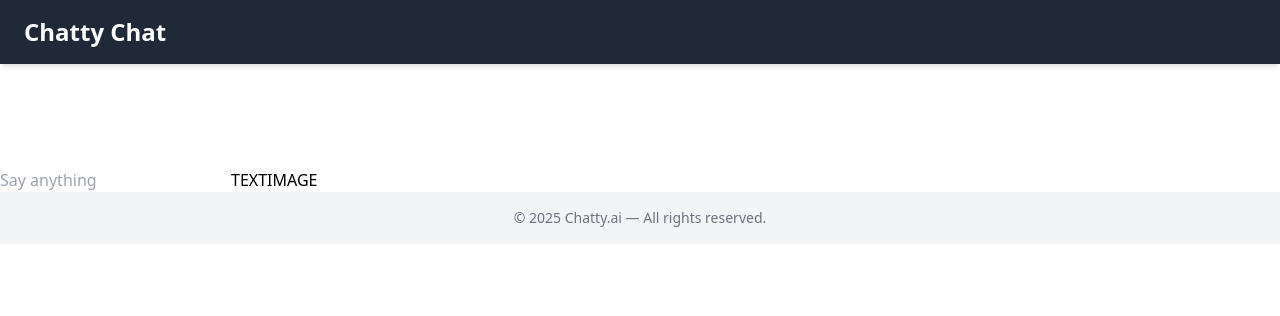
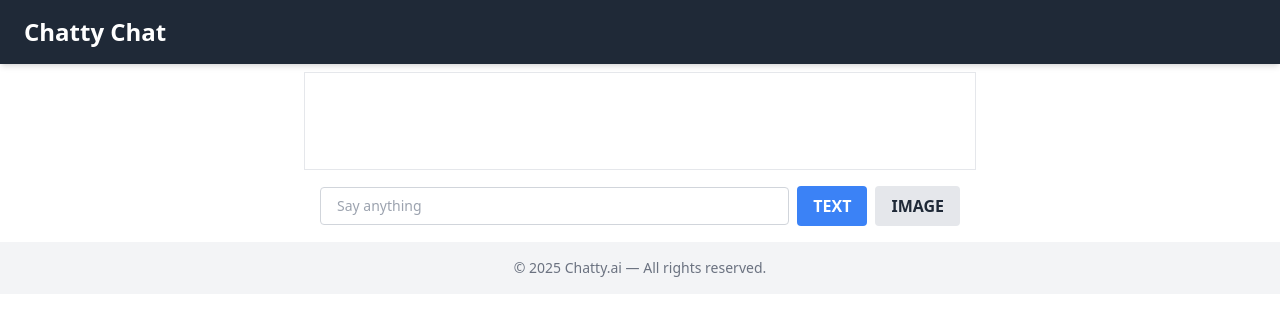
Before and after one commit to marialobillo/chatty-v1, a Next.js app: page /chat in a window 1280 px wide. Shown: the top 316 px of the page. Built offline with nearby package versions, Linux system fonts and the light colour scheme.

Commit message:
feat: add style for chat components

```diff
--- a/app/chat/MessageList.tsx
+++ b/app/chat/MessageList.tsx
@@ -21,7 +21,7 @@ const userColors: Record<string, string> = {
 export default function MessageList({ submitType, messages, imageUrl, loading, error }: MessageListProps) {
   if (submitType === 'text') {
     return (
-      <div className="w-full max-w-2xl mx-auto px-4 mt-2">
+      <div className="w-full max-w-2xl mx-auto px-4 mt-2 border-gray-200 border">
       <div className="grid pb-24">
         {messages.length > 0 ? (
           messages.map((m) => {
@@ -49,11 +49,11 @@ export default function MessageList({ submitType, messages, imageUrl, loading, e
                     {isUser ? 'You' : 'Chatty'}
                   </h5>
                   <div
-                    className={`px-3.5 py-2 rounded w-max ${
-                      isUser ? 'bg-indigo-600 text-white' : 'bg-gray-100 text-gray-900'
+                    className={`px-3.5 py-2 rounded w-max max-w-[90%] w-fit ${
+                      isUser ? 'bg-amber-500 text-white' : 'bg-gray-100 text-gray-900'
                     }`}
                   >
-                    <h5 className="text-sm font-normal leading-snug">
+                    <h5 className="text-sm font-normal leading-snug break-words whitespace-pre-wrap">
                       {m.content}
                     </h5>
                   </div>
--- a/app/chat/PromptInput.tsx
+++ b/app/chat/PromptInput.tsx
@@ -1,4 +1,6 @@
 'use client';
+
+import Button from './../components/ui/Button';
 
 interface PromptInputProps {
   input: string;
@@ -10,19 +12,34 @@ interface PromptInputProps {
 
 export default function PromptInput({ input, handleInputChange, onSubmit, loading, setSubmitType }: PromptInputProps) {
   return (
-    <form onSubmit={onSubmit} className="mainForm">
+    <form
+      onSubmit={onSubmit}
+      className="w-full max-w-2xl mx-auto px-4 flex flex-col sm:flex-row items-center gap-2 py-4"
+      >
       <input
         name="input-field"
         placeholder="Say anything"
         onChange={handleInputChange}
         value={input}
+        className="flex-1 border border-gray-300 rounded px-4 py-2 text-sm w-full"
+
       />
-      <button type="submit" className="mainButton" disabled={loading} onClick={() => setSubmitType('text')}>
+      <Button
+        type="submit"
+        variant="primary"
+        disabled={loading}
+        onClick={() => setSubmitType('text')}
+      >
         TEXT
-      </button>
-      <button type="submit" className="secondaryButton" disabled={loading} onClick={() => setSubmitType('image')}>
+      </Button>
+      <Button
+        type="submit"
+        variant="secondary"
+        disabled={loading}
+        onClick={() => setSubmitType('image')}
+      >
         IMAGE
-      </button>
+      </Button>
     </form>
   );
 }
--- a/app/components/ui/Button.tsx
+++ b/app/components/ui/Button.tsx
@@ -1,4 +1,5 @@
 'use client';
+
 
 import { cn } from '@/app/lib/utils';
 import { ButtonHTMLAttributes, ReactNode } from 'react';
--- a/app/page.tsx
+++ b/app/page.tsx
@@ -1,19 +1,22 @@
 'use client';
 
-import Image from 'next/image';
 import Link from 'next/link'
+import Button from './components/ui/Button';
 
 export default function Home() {
   return (
-    <main className="App">
-      <div className='container'>
-        <div className='logoBox'>
-          <Image src="/logo.png" alt="SuperViral.ai logo" width="380" height="90" />
+    <main className="flex min-h-screen flex-col items-center justify-between p-24">
+      <div className="flex flex-col items-center justify-center">
+        <div className='flex flex-col items-center justify-center'>
+
           <p>This is an interface to talk to Chatty. Ask anything you want.</p>
         </div>
         <Link href="/chat">
-            <button className="mainButton mt-4">Go to Chat</button>
+            <Button
+            className="focus:outline-none text-white bg-purple-700 hover:bg-purple-800 focus:ring-4 focus:ring-purple-300 font-medium rounded-lg text-sm px-5 py-2.5 mb-2 dark:bg-purple-600 dark:hover:bg-purple-700 dark:focus:ring-purple-900"
+            >Go to Chat</Button>
         </Link>
+
       </div>
     </main>
   )
```
Also changed, not shown: 1 other file (tests, documents, lock files or other folders).
